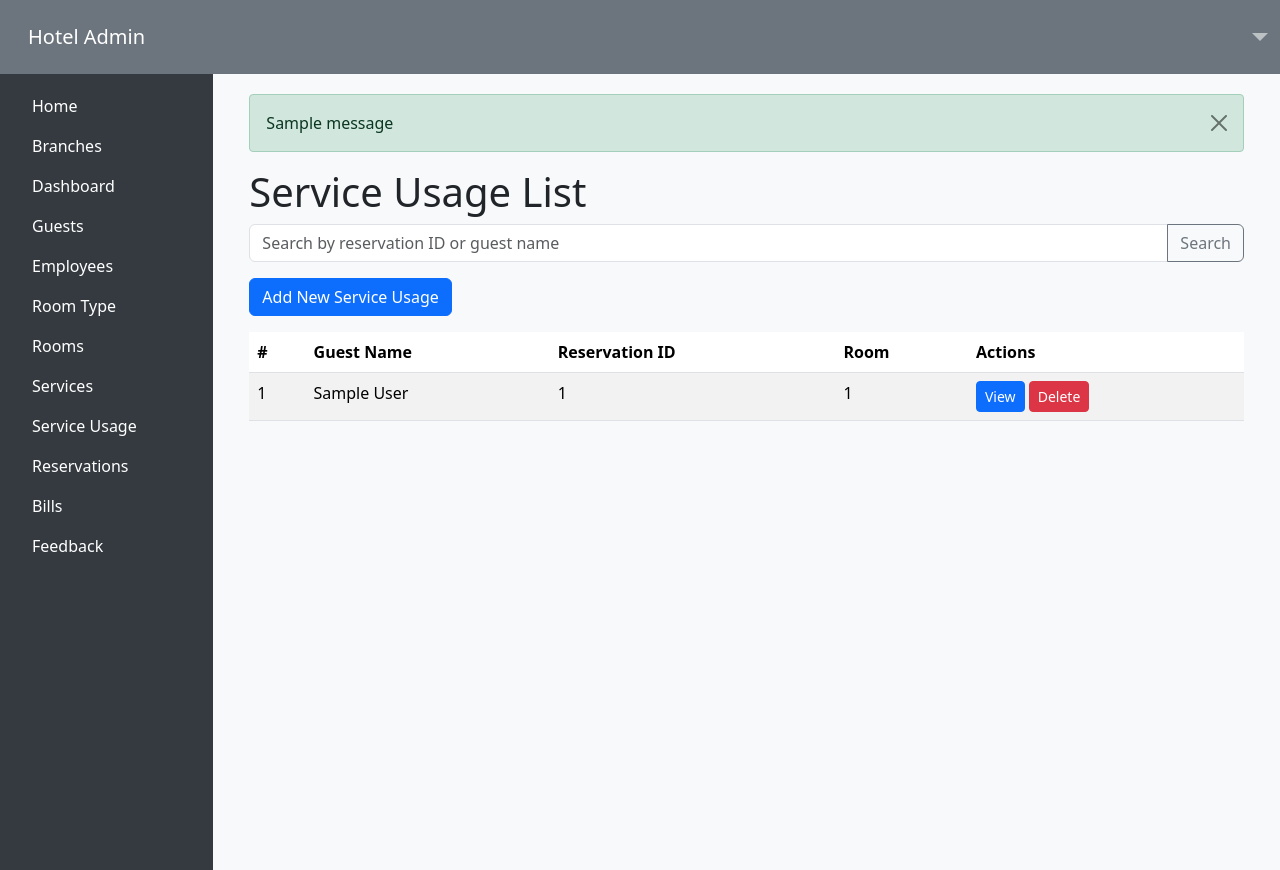
After one commit to bahung123/project_2, a Django app: page /base_admin/service_usage/ in a window 1280 px wide. The commit adds this page. Run offline with Django 5.2, Linux system fonts and the light colour scheme; a user stored in the database is signed in; tables that the repository leaves empty hold one stand-in row (values such as "Sample post"); one stand-in notice (Sample message) is shown; some libraries are stand-ins or nearby versions.

Commit message:
thêm service usage

```diff
--- a/app/admin.py
+++ b/app/admin.py
@@ -75,7 +75,7 @@ class ServiceAdmin(admin.ModelAdmin):
     list_display = ('service_name', 'price', 'description')
 
 class ServiceUsageAdmin(admin.ModelAdmin):
-    list_display = ('reservation', 'service', 'quantity', 'date_used')
+    list_display = ('reservation', 'room_id', 'service', 'quantity', 'date_used','total')
 class ReservationRoomAdmin(admin.ModelAdmin):
     list_display = ('reservation', 'room')
 
--- a/app/models.py
+++ b/app/models.py
@@ -261,9 +261,11 @@ class Service(models.Model):
 
 class ServiceUsage(models.Model):
     reservation = models.ForeignKey(Reservation, models.DO_NOTHING)
+    room_id = models.IntegerField(blank=True, null=True)
     service = models.ForeignKey(Service, models.DO_NOTHING, blank=True, null=True)
     quantity = models.IntegerField()
     date_used = models.DateField()
+    total = models.DecimalField(max_digits=10, decimal_places=2, blank=True, null=True)
 
     class Meta:
         managed = False
--- a/app/templates/admin/base_admin.html
+++ b/app/templates/admin/base_admin.html
@@ -135,6 +135,9 @@
                         <a class="nav-link {% if active == 'services' %}active{% endif %}" href="{% url 'service_list'%}">Services</a>
                     </li>
                     <li class="nav-item">
+                        <a class="nav-link {% if active == 'service_usage' %}active{% endif %}" href="{% url 'service_usage_list'%}">Service Usage</a>
+                    </li>
+                    <li class="nav-item">
                         <a class="nav-link {% if active == 'reservations' %}active{% endif %}" href="{% url 'reservation_list' %}">Reservations</a>
                     </li>
                     <li class="nav-item">
--- /dev/null
+++ b/app/templates/admin/service_usage_list.html
@@ -0,0 +1,291 @@
+{% extends 'admin/base_admin.html' %}
+{% load static %}
+
+{% block content %}
+<div class="container mt-4">
+    {% if messages %}
+    {% for message in messages %}
+        <div class="alert alert-{% if message.tags == 'success' %}success{% elif message.tags == 'error' %}danger{% else %}{{ message.tags }}{% endif %} alert-dismissible fade show" role="alert">
+            {{ message }}
+            <button type="button" class="btn-close" data-bs-dismiss="alert" aria-label="Close"></button>
+        </div>
+    {% endfor %}
+    {% endif %}
+
+    {% if action == 'list' %}
+    <h1>Service Usage List</h1>
+
+    <!-- Search form -->
+    <form method="GET" class="mb-3">
+        <div class="input-group">
+            <input type="text" class="form-control" placeholder="Search by reservation ID or guest name" name="search" value="{{ search_query }}">
+            <button class="btn btn-outline-secondary" type="submit">Search</button>
+        </div>
+    </form>
+
+    <!-- Add new button -->
+    <a href="{% url 'service_usage_detail' 0 %}?action=add" class="btn btn-primary mb-3">Add New Service Usage</a>
+
+    <!-- Service usage table -->
+    <table class="table table-striped">
+        <thead>
+            <tr>
+                <th>#</th>
+                <th>Guest Name</th>
+                <th>Reservation ID</th>
+                <th>Room</th>
+                <th>Actions</th>
+            </tr>
+        </thead>
+        <tbody>
+            {% for usage in service_usages %}
+            <tr>
+                <td>{{ forloop.counter }}</td>
+                <td>{{ usage.reservation.guest.full_name }}</td>
+                <td>{{ usage.reservation.id }}</td>
+                <td>{{ usage.room_id }}</td>
+                <td>
+                    <a href="{% url 'service_usage_detail' usage.id %}?action=view" class="btn btn-primary btn-sm">View</a>
+                    <form method="POST" style="display: inline;">
+                        {% csrf_token %}
+                        <input type="hidden" name="action" value="delete">
+                        <input type="hidden" name="usage_id" value="{{ usage.id }}">
+                        <button type="submit" class="btn btn-danger btn-sm" onclick="return confirm('Are you sure you want to delete all services for this reservation?')">Delete</button>
+                    </form>
+                </td>
+            </tr>
+            {% endfor %}
+        </tbody>
+    </table>
+    {% include 'include/pagination.html' %}
+    {% endif %}
+
+    {% if action == 'view' %}
+    <!-- Chi tiết service usage -->
+    <h1>Service Usage Details</h1>
+    <table class="table mt-3">
+        <tr>
+            <th>Guest Name</th>
+            <td>{{ service_usage.reservation.guest.full_name }}</td>
+        </tr>
+        <tr>
+            <th>Phone Number</th>
+            <td>{{ service_usage.reservation.guest.phone_number }}</td>
+        </tr>
+        <tr>
+            <th>Reservation ID</th>
+            <td>{{ service_usage.reservation.id }}</td>
+        </tr>
+        <tr>
+            <th>Room Number</th>
+            <td>
+                {% for room in reservation_rooms %}
+                    {{ room.room.room_number }}{% if not forloop.last %}, {% endif %}
+                {% endfor %}
+            </td>
+        </tr>
+    </table>
+
+    <h3 class="mt-4">Service Details</h3>
+    <table class="table table-striped">
+        <thead>
+            <tr>
+                <th>Service Name</th>
+                <th>Price</th>
+                <th>Quantity</th>
+                <th>Date Used</th>
+                <th>Total</th>
+                <th>Actions</th>
+            </tr>
+        </thead>
+        <tbody>
+            {% for usage in service_usages %}
+            <tr>
+                <td>{{ usage.service.service_name }}</td>
+                <td>${{ usage.service.price }}</td>
+                <td>{{ usage.quantity }}</td>
+                <td>{{ usage.date_used }}</td>
+                <td>${{ usage.total }}</td>
+                <td>
+                    <a href="{% url 'service_usage_detail' usage.id %}?action=edit" class="btn btn-warning btn-sm">Edit</a>
+                    <a href="{% url 'service_usage_detail' usage.id %}?action=delete" class="btn btn-danger btn-sm">Delete</a>
+                </td>
+            </tr>
+            {% endfor %}
+            <tr class="table-dark">
+                <td colspan="5" class="text-end"><strong>Grand Total:</strong></td>
+                <td><strong>${{ total_amount }}</strong></td>
+            </tr>
+        </tbody>
+    </table>
+
+    <!-- Add Service Button -->
+    <button type="button" class="btn btn-success mb-3" data-bs-toggle="modal" data-bs-target="#addServiceModal">
+        Add Service
+    </button>
+
+    <!-- Add Service Modal -->
+    <div class="modal fade" id="addServiceModal">
+        <div class="modal-dialog">
+            <div class="modal-content">
+                <div class="modal-header">
+                    <h5 class="modal-title">Add New Service</h5>
+                    <button type="button" class="btn-close" data-bs-dismiss="modal"></button>
+                </div>
+                <form method="POST">
+                    {% csrf_token %}
+                    <input type="hidden" name="reservation" value="{{ service_usage.reservation.id }}">
+                    <div class="modal-body">
+                        <div class="mb-3">
+                            <label for="service" class="form-label">Service Name</label>
+                            <select id="service" name="service" class="form-control" required onchange="updatePrice()">
+                                <option value="">Select Service</option>
+                                {% for service in services %}
+                                <option value="{{ service.id }}" data-price="{{ service.price }}">
+                                    {{ service.service_name }}
+                                </option>
+                                {% endfor %}
+                            </select>
+                        </div>
+                        <div class="mb-3">
+                            <label for="quantity" class="form-label">Quantity</label>
+                            <input type="number" id="quantity" name="quantity" class="form-control" required min="1" onchange="calculateTotal()">
+                        </div>
+                        <div class="mb-3">
+                            <label for="date_used" class="form-label">Date Used</label>
+                            <input type="date" id="date_used" name="date_used" class="form-control" required>
+                        </div>
+                    </div>
+                    <div class="modal-footer">
+                        <button type="button" class="btn btn-secondary" data-bs-dismiss="modal">Close</button>
+                        <button type="submit" class="btn btn-primary">Add Service</button>
+                    </div>
+                </form>
+            </div>
+        </div>
+    </div>
+
+    <script>
+        function updatePrice() {
+            const serviceSelect = document.getElementById('service');
+            const selectedOption = serviceSelect.options[serviceSelect.selectedIndex];
+            calculateTotal();
+        }
+
+        function calculateTotal() {
+            const serviceSelect = document.getElementById('service');
+            const selectedOption = serviceSelect.options[serviceSelect.selectedIndex];
+            const price = selectedOption.getAttribute('data-price');
+            const quantity = document.getElementById('quantity').value;
+            document.getElementById('total').value = price * quantity;
+        }
+    </script>
+
+    {% elif action == 'edit' %}
+    <!-- Chỉnh sửa service usage -->
+    <h1>Edit Service Usage</h1>
+    <form method="POST">
+        {% csrf_token %}
+        <div class="mb-3">
+            <label for="reservation" class="form-label">Reservation</label>
+            <select id="reservation" name="reservation" class="form-control" required>
+                {% for reservation in reservations %}
+                <option value="{{ reservation.id }}" {% if reservation.id == service_usage.reservation.id %}selected{% endif %}>
+                    Reservation #{{ reservation.id }}
+                </option>
+                {% endfor %}
+            </select>
+        </div>
+        <div class="mb-3">
+            <label for="room" class="form-label">Room</label>
+            <select id="room" name="room" class="form-control" required>
+                <option value="">Select Room</option>
+                {% for room in rooms %}
+                <option value="{{ room.id }}" {% if room.id == service_usage.room_id %}selected{% endif %}>
+                    {{ room.room_number }}
+                </option>
+                {% endfor %}
+            </select>
+        </div>
+        <div class="mb-3">
+            <label for="service" class="form-label">Service</label>
+            <select id="service" name="service" class="form-control" required>
+                {% for service in services %}
+                <option value="{{ service.id }}" {% if service.id == service_usage.service.id %}selected{% endif %}>
+                    {{ service.service_name }}
+                </option>
+                {% endfor %}
+            </select>
+        </div>
+        <div class="mb-3">
+            <label for="quantity" class="form-label">Quantity</label>
+            <input type="number" id="quantity" name="quantity" class="form-control" value="{{ service_usage.quantity }}" required>
+        </div>
+        <div class="mb-3">
+            <label for="date_used" class="form-label">Date Used</label>
+            <input type="date" id="date_used" name="date_used" class="form-control" value="{{ service_usage.date_used|date:'Y-m-d' }}" required>
+        </div>
+        <div class="mb-3">
+            <label for="total" class="form-label">Total</label>
+            <input type="number" id="total" name="total" class="form-control" value="{{ service_usage.total }}" readonly>
+        </div>
+        <button type="submit" class="btn btn-primary">Save Changes</button>
+    </form>
+
+    {% elif action == 'delete' %}
+    <!-- Delete Confirmation -->
+    <div class="container mt-4">
+        <h1>Delete Service Usage</h1>
+        <p>Are you sure you want to delete this service usage?</p>
+        <form method="POST">
+            {% csrf_token %}
+            <button type="submit" class="btn btn-danger">Delete</button>
+            <a href="{% url 'service_usage_detail' service_usage.id %}?action=view" class="btn btn-secondary">Cancel</a>
+        </form>
+    </div>
+
+    {% elif action == 'add' %}
+    <div class="container mt-4">
+        <h1>Add Service Usage</h1>
+        <form method="POST">
+            {% csrf_token %}
+            <div class="mb-3">
+                <label for="reservation" class="form-label">Reservation</label>
+                <select id="reservation" name="reservation" class="form-control" required>
+                    <option value="">Select Reservation</option>
+                    {% for res in available_reservations %}
+                    <option value="{{ res.id }}">
+                        #{{ res.id }} - {{ res.guest.full_name }}
+                    </option>
+                    {% endfor %}
+                </select>
+            </div>
+            <div class="mb-3">
+                <label for="service" class="form-label">Service</label>
+                <select id="service" name="service" class="form-control" required onchange="updatePrice()">
+                    <option value="">Select Service</option>
+                    {% for service in services %}
+                    <option value="{{ service.id }}" data-price="{{ service.price }}">
+                        {{ service.service_name }} - ${{ service.price }}
+                    </option>
+                    {% endfor %}
+                </select>
+            </div>
+            <div class="mb-3">
+                <label for="quantity" class="form-label">Quantity</label>
+                <input type="number" id="quantity" name="quantity" class="form-control" required min="1">
+            </div>
+            <div class="mb-3">
+                <label for="date_used" class="form-label">Date Used</label>
+                <input type="date" id="date_used" name="date_used" class="form-control" required>
+            </div>
+            <button type="submit" class="btn btn-primary">Add Service Usage</button>
+            <a href="{% url 'service_usage_list' %}" class="btn btn-secondary">Cancel</a>
+        </form>
+    </div>
+    {% endif %}
+</div>
+
+<!-- Pagination -->
+{% include 'include/pagination.html' %}
+{% endblock %}
--- a/app/urls.py
+++ b/app/urls.py
@@ -10,7 +10,7 @@ from .views import (
 from .view.admin import (
     dashboard, employee, guest, room_type,
     room as admin_room, service as admin_service,
-    base_admin, reservation, bill , branch
+    base_admin, reservation, bill , branch, service_usage
 )
 
 urlpatterns = [
@@ -60,4 +60,8 @@ urlpatterns = [
     path('base_admin/branch/', branch.branch_list, name='branch_list'),
     path('base_admin/branch/<int:branch_id>/', branch.branch_detail, name='branch_detail'),
 
+    # Service Usage URLs
+    path('base_admin/service_usage/', service_usage.service_usage_list, name='service_usage_list'),
+    path('base_admin/service_usage/<int:usage_id>/', service_usage.service_usage_detail, name='service_usage_detail'),
+
 ]
```
Also changed, not shown: app/view/admin/service_usage.py (added, +166 -0 lines).
